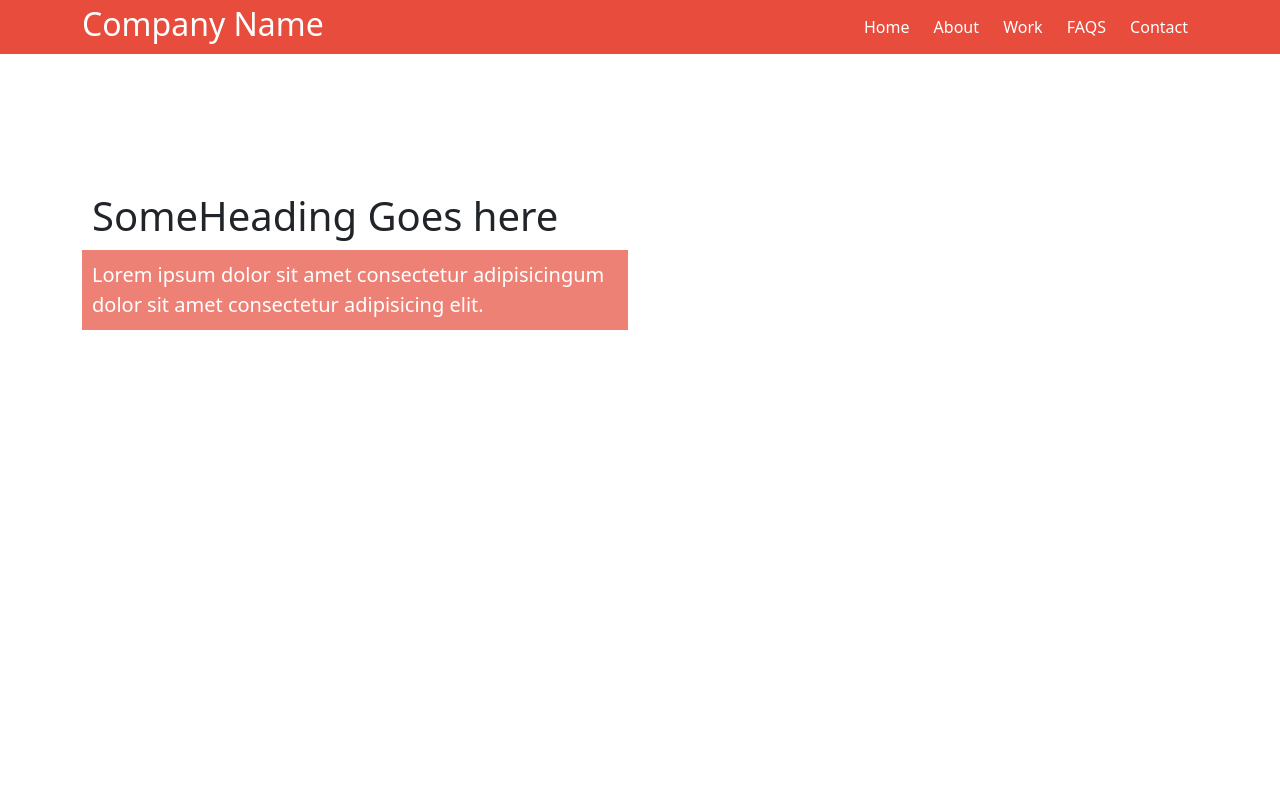
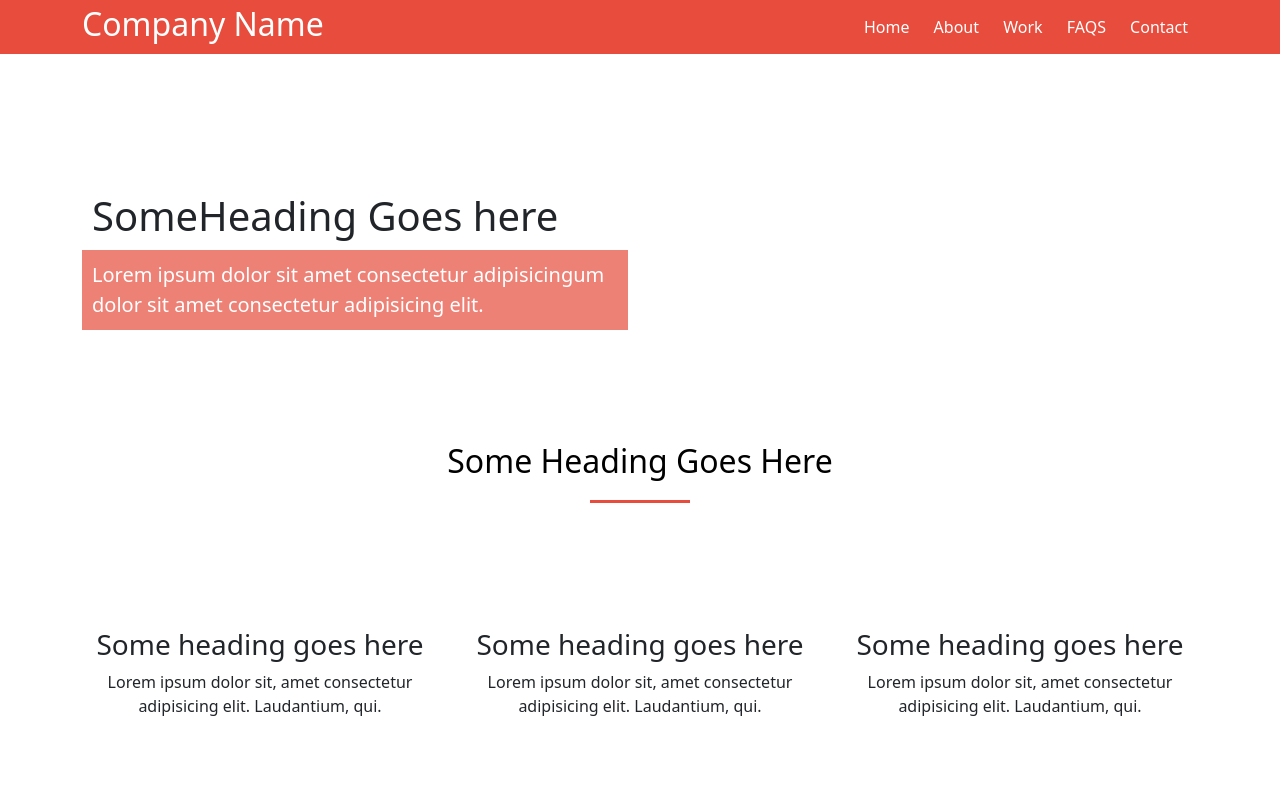
Before and after one commit to Sadia-Ilyas/100-days-of-code, a plain HTML site: page index.html in a window 1280 px wide. Drawn offline with nearby package versions, Linux system fonts and the light colour scheme.

Commit message:
DAY:12 Practice

```diff
--- a/index.html
+++ b/index.html
@@ -5,6 +5,7 @@
     <meta name="viewport" content="width=device-width, initial-scale=1 , shrink-to-fit=no">
 
     <title>Bootstrap Template</title>
+    <link rel="stylesheet" href="https://cdn.jsdelivr.net/npm/@fortawesome/fontawesome-free@6.4.2/css/fontawesome.min.css">
     <link href="https://cdn.jsdelivr.net/npm/bootstrap@5.3.3/dist/css/bootstrap.min.css" rel="stylesheet" integrity="sha384-QWTKZyjpPEjISv5WaRU9OFeRpok6YctnYmDr5pNlyT2bRjXh0JMhjY6hW+ALEwIH" crossorigin="anonymous">
 <script src="https://cdn.jsdelivr.net/npm/bootstrap@5.3.3/dist/js/bootstrap.bundle.min.js" integrity="sha384-YvpcrYf0tY3lHB60NNkmXc5s9fDVZLESaAA55NDzOxhy9GkcIdslK1eN7N6jIeHz" crossorigin="anonymous"></script>
     <link rel="stylesheet" href="style.css">
@@ -44,5 +45,36 @@
         </div>
     </div>
   </div>
+
+
+  <div class="container section py-5">
+
+    <div class="row">
+        <div class="col-md-12">
+            <h2 class="section-head">Some Heading Goes Here</h2>
+        </div>
+        <div class="col-md-4">
+            <div class="service-box">
+                <i class="fa fa-anchor" aria-hidden="true"></i>
+                <h3>Some heading goes here</h3>
+                <p>Lorem ipsum dolor sit, amet consectetur adipisicing elit. Laudantium, qui.</p>
+            </div>
+        </div>
+        <div class="col-md-4">
+            <div class="service-box">
+                <i class="fa fa-bar-chart" aria-hidden="true"></i>
+                <h3>Some heading goes here</h3>
+                <p>Lorem ipsum dolor sit, amet consectetur adipisicing elit. Laudantium, qui.</p>
+            </div>
+        </div>
+        <div class="col-md-4">
+            <div class="service-box">
+                <i class="fa fa-diamond" aria-hidden="true"></i>
+                <h3>Some heading goes here</h3>
+                <p>Lorem ipsum dolor sit, amet consectetur adipisicing elit. Laudantium, qui.</p>
+            </div>
+        </div>
+    </div>
+  </div>
 </body>
 </html>
--- a/style.css
+++ b/style.css
@@ -1,6 +1,24 @@
 a:hover{
 text-decoration: none;
 }
+.section{
+    padding-top: 70px;
+    padding-bottom: 70px;
+}
+.section h2.section-head{
+color: #000;
+text-align: center;
+margin-bottom: 40px;
+}
+.section h2.section-head:after{
+background: #e74c3c;
+content: "";
+display: block;
+width: 100px;
+height: 3px;
+margin: 20px auto;
+}
+
 #header{
     color: white;
     background: #e74c3c;
@@ -47,3 +65,13 @@ text-decoration: none;
     background: rgba(231, 76, 60, 0.7);
     padding: 10px;
 }
+.service-box{
+text-align: center;
+}
+
+.service-box i.fa{
+    color: #e74c3c;
+    font-size: 70px;
+    margin-bottom: 15px;
+
+}
```
